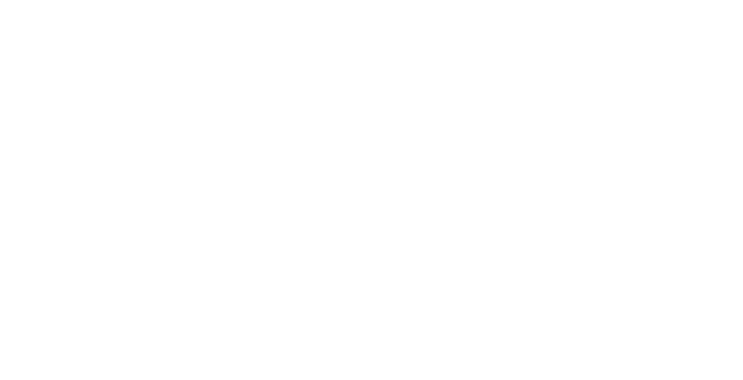
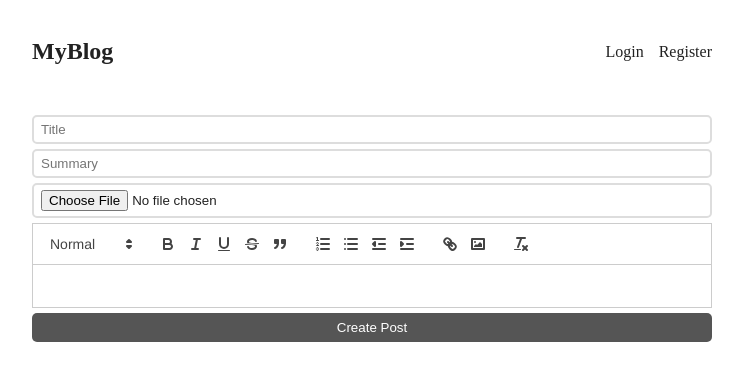
Before and after one commit to patryk77k/FullstackBlogClient, a React (Create React App) app: page /create in a window 1280 px wide. Before the commit this address had no page. Shown: the top 380 px of the page, without its empty margins (268-1011 px from the left). Built offline with nearby package versions, Linux system fonts and the light colour scheme; no server answers.

Commit message:
one parf of file upload work

```diff
--- a/package.json
+++ b/package.json
@@ -10,6 +10,7 @@
     "axos": "^0.0.1",
     "react": "^18.2.0",
     "react-dom": "^18.2.0",
+    "react-quill": "^2.0.0",
     "react-router-dom": "^6.6.1",
     "react-scripts": "5.0.1",
     "web-vitals": "^2.1.4"
--- a/src/App.css
+++ b/src/App.css
@@ -92,6 +92,7 @@
   border-radius: 5px;
   padding: 7px 0;
 }
-form h1 {
+form.login h1,
+form.register h1 {
   text-align: center;
 }
--- a/src/App.js
+++ b/src/App.js
@@ -5,6 +5,7 @@
 import LoginPage from "./pages/LoginPage";
 import RegisterPage from "./pages/RegisterPage";
 import { UserContextProvider } from "./UserContext";
+import CreatePost from "./pages/CreatePost";
 
 function App() {
   return (
@@ -14,6 +15,7 @@
           <Route index element={<IndexPage />} />
           <Route path={"/login"} element={<LoginPage />} />
           <Route path={"/register"} element={<RegisterPage />} />
+          <Route path={"/create"} element={<CreatePost />} />
         </Route>
       </Routes>
     </UserContextProvider>
--- /dev/null
+++ b/src/pages/CreatePost.js
@@ -0,0 +1,81 @@
+import React from "react";
+import ReactQuill from "react-quill";
+import "react-quill/dist/quill.snow.css";
+import { useState } from "react";
+
+const CreatePost = () => {
+  const [title, setTitle] = useState("");
+  const [summary, setSummary] = useState("");
+  const [content, setContent] = useState("");
+  const [files, setFiles] = useState("");
+
+  const modules = {
+    toolbar: [
+      [{ header: [1, 2, false] }],
+      ["bold", "italic", "underline", "strike", "blockquote"],
+      [
+        { list: "ordered" },
+        { list: "bullet" },
+        { indent: "-1" },
+        { indent: "+1" },
+      ],
+      ["link", "image"],
+      ["clean"],
+    ],
+  };
+  const formats = [
+    "header",
+    "bold",
+    "italic",
+    "underline",
+    "strike",
+    "blockquote",
+    "list",
+    "bullet",
+    "indent",
+    "link",
+    "image",
+  ];
+
+  function createNewPost(e) {
+    const data = new FormData();
+    data.set("title", title);
+    data.set("summary", summary);
+    data.set("content", content);
+    data.set("file", files[0]);
+
+    e.preventDefault();
+    console.log(files);
+    fetch("http://localhost:4000/post", {
+      method: "POST",
+      body: data,
+    });
+  }
+
+  return (
+    <form onSubmit={createNewPost}>
+      <input
+        type="title"
+        placeholder={"Title"}
+        value={title}
+        onChange={(e) => setTitle(e.target.value)}
+      />
+      <input
+        type="summary"
+        placeholder={"Summary"}
+        value={summary}
+        onChange={(e) => setSummary(e.target.value)}
+      />
+      <input type="file" onChange={(e) => setFiles(e.target.files)} />
+      <ReactQuill
+        value={content}
+        onChange={(newValue) => setContent(newValue)}
+        modules={modules}
+        formats={formats}
+      />
+      <button style={{ marginTop: "5px" }}>Create Post</button>
+    </form>
+  );
+};
+
+export default CreatePost;
```
Also changed, not shown: 1 other file (tests, documents, lock files or other folders).
